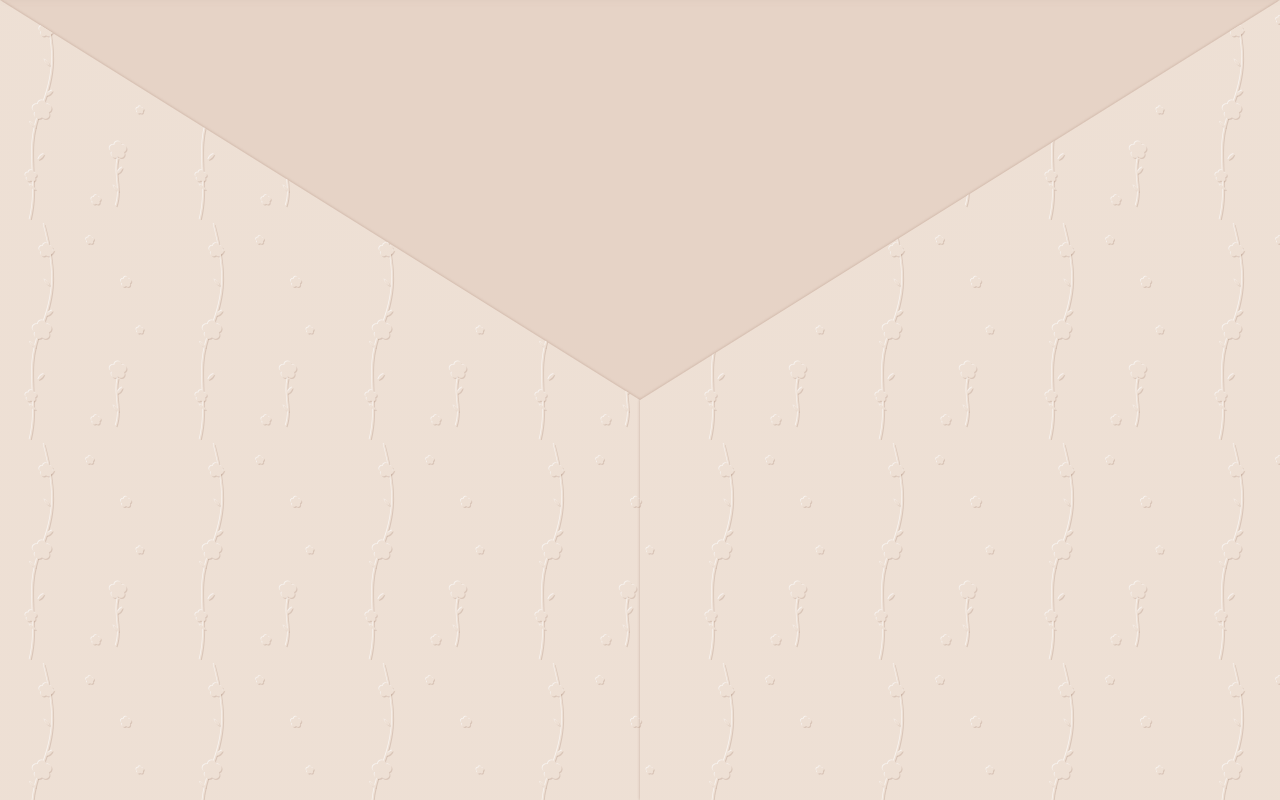
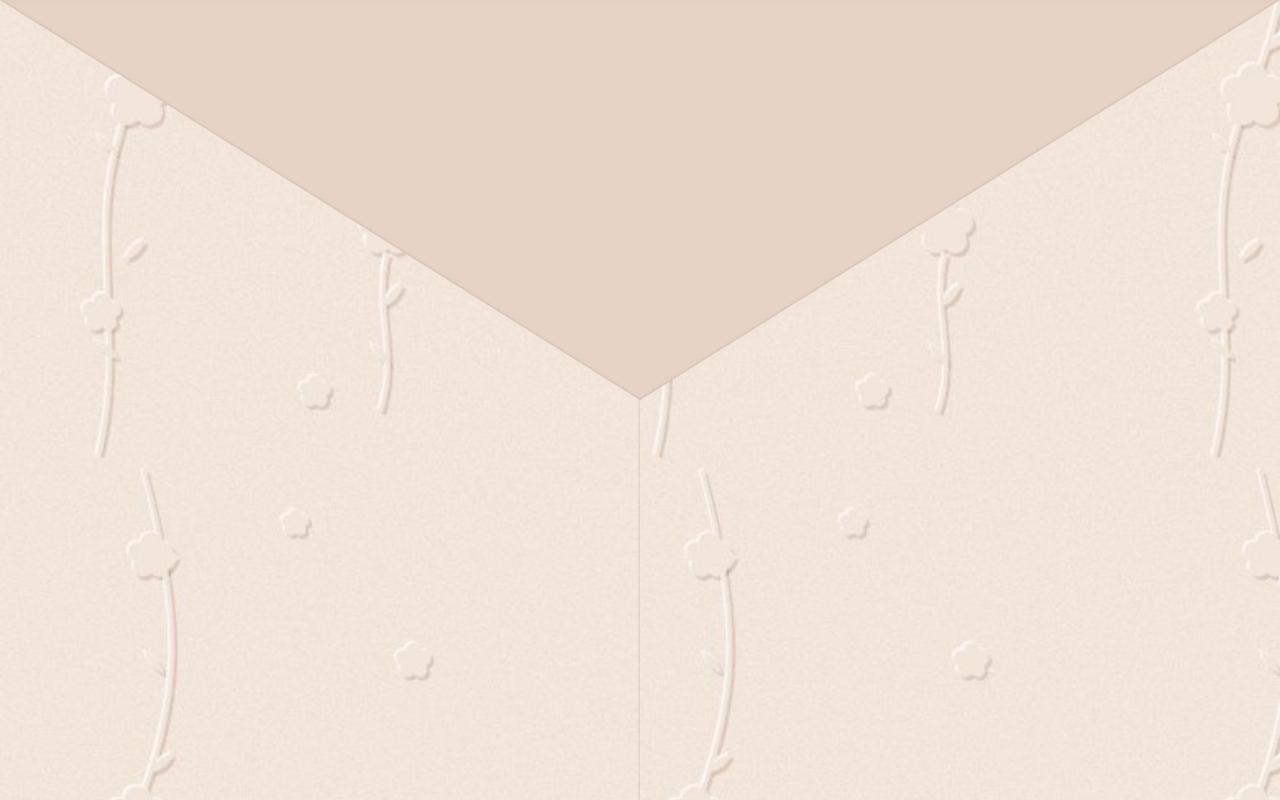
Before and after one commit to absa241105-design/Mariage-, a plain HTML site: page index.html in a window 1280 px wide. Drawn offline with Linux system fonts and the light colour scheme; a web font is replaced by a local one.

Commit message:
Update index.html

```diff
--- a/index.html
+++ b/index.html
@@ -71,14 +71,14 @@ p{font-size:clamp(1.05rem,5vw,1.3rem);line-height:1.9;white-space:nowrap}
 .dots i{width:6px;height:6px;border-radius:50%;background:var(--rose);opacity:.45;transition:all .25s}
 .dots i.on{opacity:1;height:18px;border-radius:3px}
 @media (prefers-reduced-motion:reduce){.hint{animation:none}}
-#intro{position:fixed;inset:0;z-index:30;perspective:1400px;overflow:hidden;cursor:pointer;background:#e6d3c6;--emb:url(motif.png)}
+#intro{position:fixed;inset:0;z-index:30;perspective:1400px;overflow:hidden;cursor:pointer;background:#e6d3c6}
 #intro .pc{position:absolute;inset:0;transition:transform 1.9s cubic-bezier(.5,0,.2,1),opacity 1.9s;filter:drop-shadow(0 0 1.5px rgba(140,100,80,.4))}
-#intro .pc i{position:absolute;inset:0;background:var(--emb),#f2e5da;background-size:170px 220px,auto}
+#intro .pc i{position:absolute;inset:0;overflow:hidden}
+#intro .pc i img{position:absolute;top:0;left:0;width:100vw;height:100vh;object-fit:cover;display:block}
 #intro .pc.l{transform-origin:left center}
 #intro .pc.l i{clip-path:polygon(0 0,50% 50%,50% 100%,0 100%)}
 #intro .pc.r{transform-origin:right center}
 #intro .pc.r i{clip-path:polygon(100% 0,100% 100%,50% 100%,50% 50%)}
-#intro .pc.r i,#intro .pc.l i{background:linear-gradient(rgba(120,80,60,.035),rgba(120,80,60,.035)),var(--emb),#f2e5da;background-size:auto,170px 220px,auto}
 #intro .pc.t{bottom:50%;transform-origin:center top;z-index:2;filter:drop-shadow(0 3px 5px rgba(110,75,55,.22))}
 #intro .pc.t i{clip-path:polygon(0 0,100% 0,50% 100%)}
 #intro .seal{position:absolute;left:50%;bottom:0;width:118px;height:118px;margin:0 0 -59px -59px;filter:drop-shadow(0 5px 7px rgba(80,10,25,.4));transition:transform .8s cubic-bezier(.3,1.4,.5,1)}
@@ -167,8 +167,8 @@ p{font-size:clamp(1.05rem,5vw,1.3rem);line-height:1.9;white-space:nowrap}
 </main>
 <nav class="dots" id="dots" aria-hidden="true"></nav>
 <div id="intro" role="button" aria-label="فتح الدعوة / Ouvrir l'invitation">
-  <div class="pc l"><i></i></div><div class="pc r"><i></i></div>
-  <div class="pc t"><i></i><div class="seal"><img src="sceau.png" alt=""></div></div>
+  <div class="pc l"><i><img src="enveloppe.jpg" alt=""></i></div><div class="pc r"><i><img src="enveloppe.jpg" alt=""></i></div>
+  <div class="pc t"><i><img src="enveloppe.jpg" alt=""></i><div class="seal"><img src="sceau.png" alt=""></div></div>
   <svg class="chev" viewBox="0 0 24 24" aria-hidden="true"><path d="M5 15l7-7 7 7" fill="none" stroke="currentColor" stroke-width="1.5" stroke-linecap="round"/></svg>
 </div>
 <script>
@@ -317,4 +317,4 @@ slides.forEach(() => $("dots").appendChild(document.createElement("i")));
 const io = new IntersectionObserver(es => es.forEach(e => {
   if (e.isIntersecting) [...$("dots").children].forEach((d, k) => d.classList.toggle("on", slides[k] === e.target));
 }), { root: $("feed"), threshold: .6 });
-slide
+slides.forEach(sl => io.observ
```
